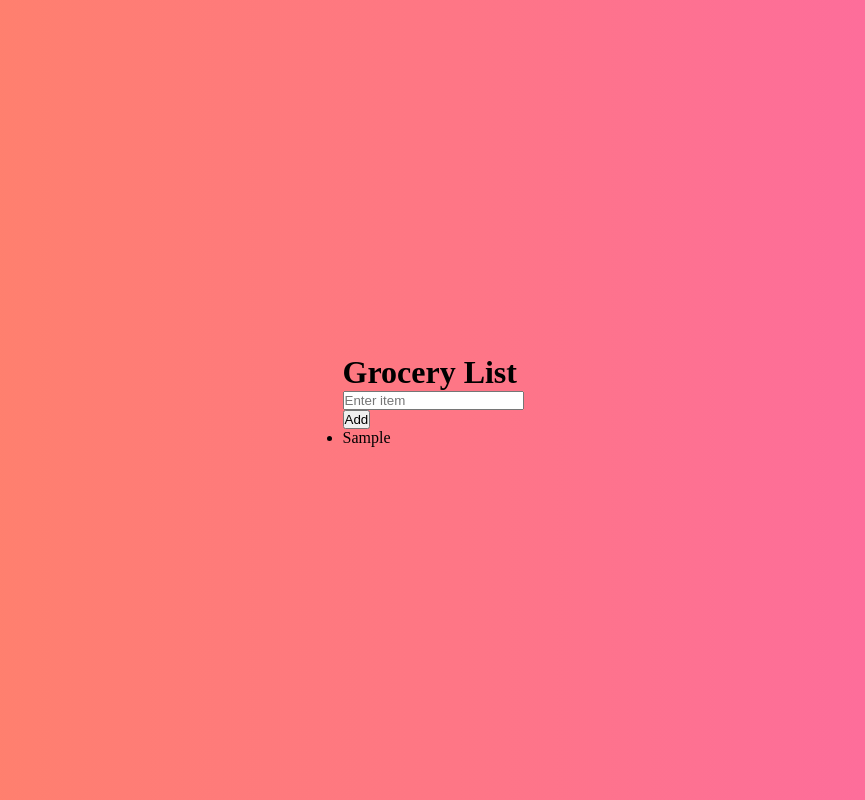
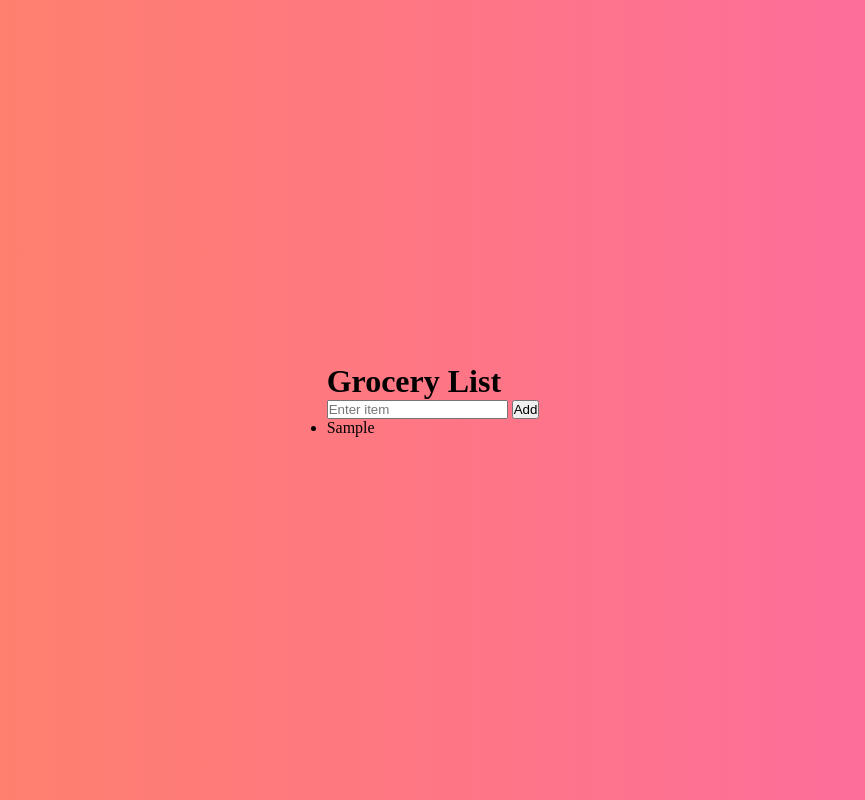
Before and after one commit to dhruvi1404/mini-js-projects, a plain HTML site: page grocery-list/index.html in a window 1280 px wide. Both pictures are taken after typing "Sample" into the empty fields and a click on the button "Add". Shown: the whole page, without its empty margins (207-1072 px from the left). Drawn offline with Linux system fonts and the light colour scheme.

Commit message:
more structured way

```diff
--- a/grocery-list/index.html
+++ b/grocery-list/index.html
@@ -8,17 +8,9 @@
     <div class="container">
         <div class="card-body">
             <h1 id="title" >Grocery List</h1>
-            <div class="input-box">
-                <input type="text" id="name" placeholder="Enter item" >
-            </div>
-            <div class="add-btn">
-                <button id="add">Add</button>
-            </div>
-            <div class="list-container">
-                <ul id="shopping-list">
-
-                </ul>
-            </div>
+            <input type="text" id="itemInput" placeholder="Enter item">
+            <button id="addBtn">Add</button>
+            <ul id="groceryList"></ul>
         </div>
     </div>
 
--- a/grocery-list/script.js
+++ b/grocery-list/script.js
@@ -1,15 +1,25 @@
-let itemName = document.querySelector("#name");
-let addBtn = document.querySelector("#add");
-let ulList = document.querySelector("#shopping-list");
+let items = [];
+
+let input = document.querySelector("#itemInput");
+let addBtn = document.querySelector("#addBtn");
+let ulList = document.querySelector("#groceryList");
 
 addBtn.addEventListener("click", ()=>{
-    let value = itemName.value.trim();
+    let value = input.value.trim();
+
     if(value!= " "){
-        let listItem = document.createElement('li');
-        listItem.textContent = value;
-        ulList.appendChild(listItem);
-        itemName.value = "";
+        items.push(value);
+        renderList();
+        input.value = "";
     }
+});
 
+function renderList(){
+    ulList.innerHTML = ""; // Clear old list
 
-});
+    items.forEach(item => {
+      const li = document.createElement("li");
+      li.textContent = item;
+      ulList.appendChild(li);
+    });
+}
```
